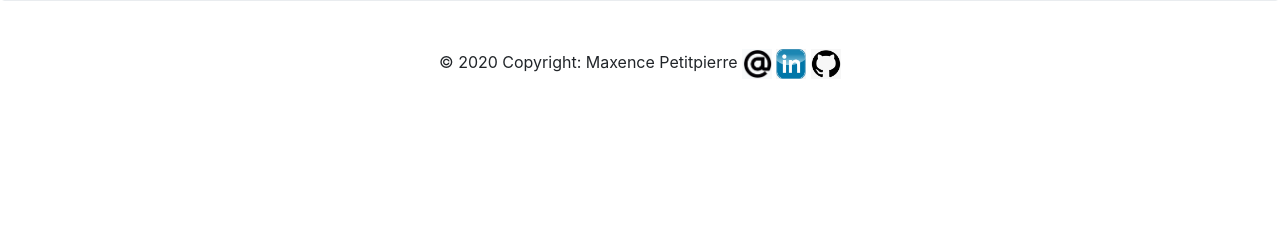
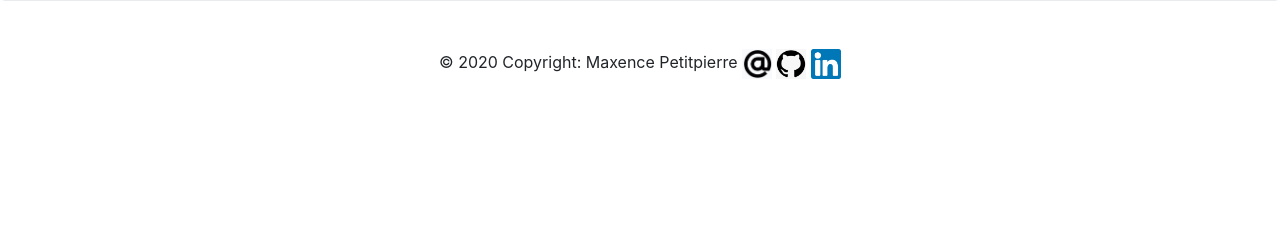
Before and after one commit to MaxencePPierre/-IPonStart, a Flask app: page / in a window 1280 px wide. Shown: the part 517-756 px from the top of the page. Run offline with Flask 2, Linux system fonts and the light colour scheme; some libraries are stand-ins or nearby versions.

Commit message:
Signature

```diff
--- a/templates/index.html
+++ b/templates/index.html
@@ -33,14 +33,13 @@
   	<!-- Copyright -->
   	<div class="footer-copyright text-center py-3">© 2020 Copyright: Maxence Petitpierre
   		<a href = "mailto:mpetitpierre1@gmail.com">
-  			<img border="10" alt="Contact" src="./img/arobase.gif" width="30" height="30">
+  			<img border="10" alt="Contact" src={{ url_for('static', filename='arobase.png') }} width="30" height="30" target="_blank">
   		</a>
     	<a href="https://www.linkedin.com/in/maxence-petitpierre/">
-			<img border="10" alt="LinkedIn" src="./img/linkedin.gif" width="30" height="30">
+			<img border="10" alt="LinkedIn" src={{ url_for('static', filename='github.png') }} width="30" height="30" target="blank">
 		</a>
-
 		<a href="https://github.com/MaxencePPierre">
-			<img border="10" alt="Github" src="./img/github.png" width="30" height="30">
+			<img border="10" alt="Github" src={{ url_for('static', filename='linkedin.png') }} width="30" height="30" target="_blank">
     	</a>
   	</div>
 
```
Also changed, not shown: templates/menu.html (+5 -3 lines), static/arobase.png (renamed from templates/img/arobase.gif), static/github.png (renamed from templates/img/github.png), static/linkedin.png (added), templates/img/linkedin.gif (deleted), 3 other files.
